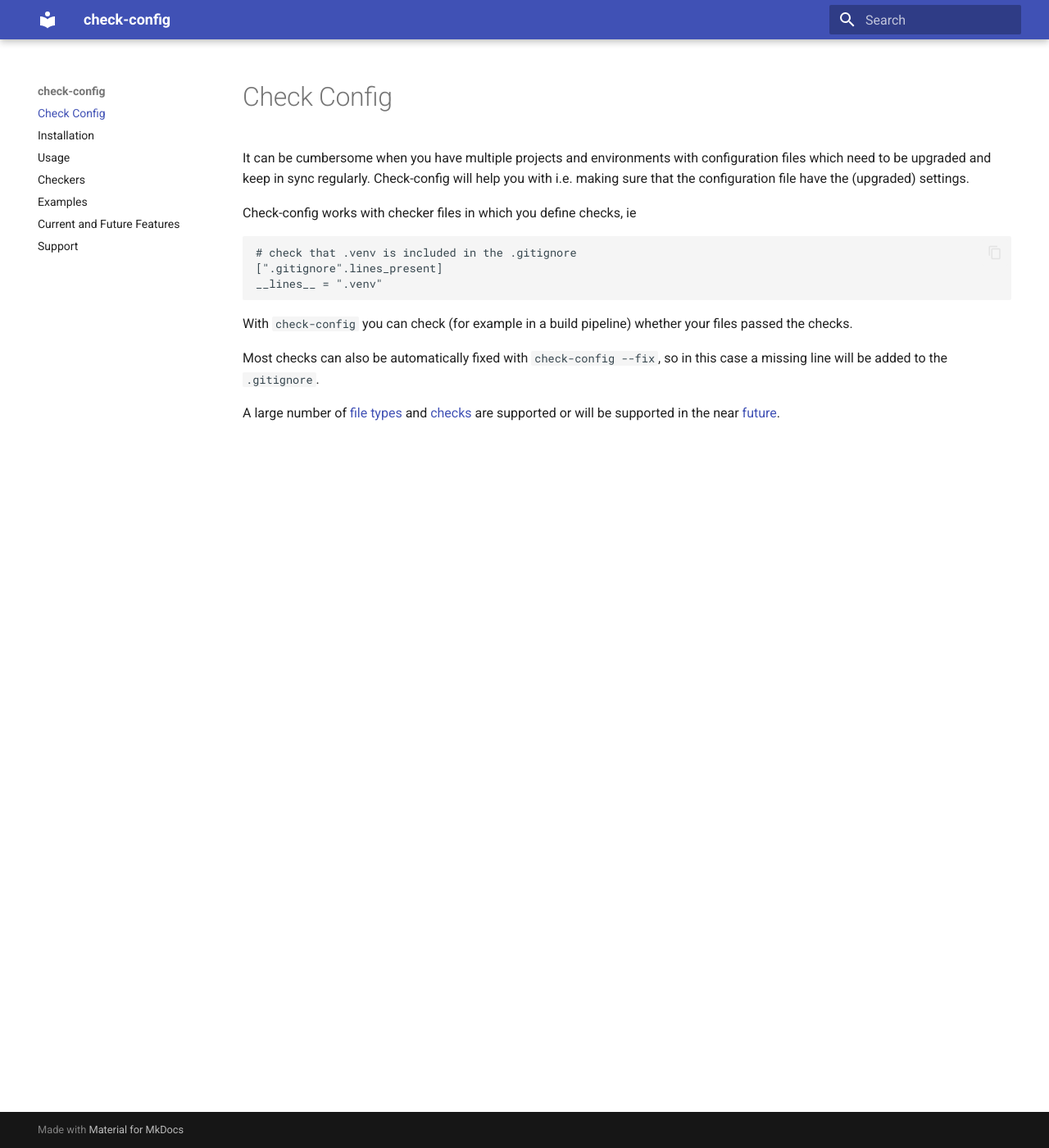
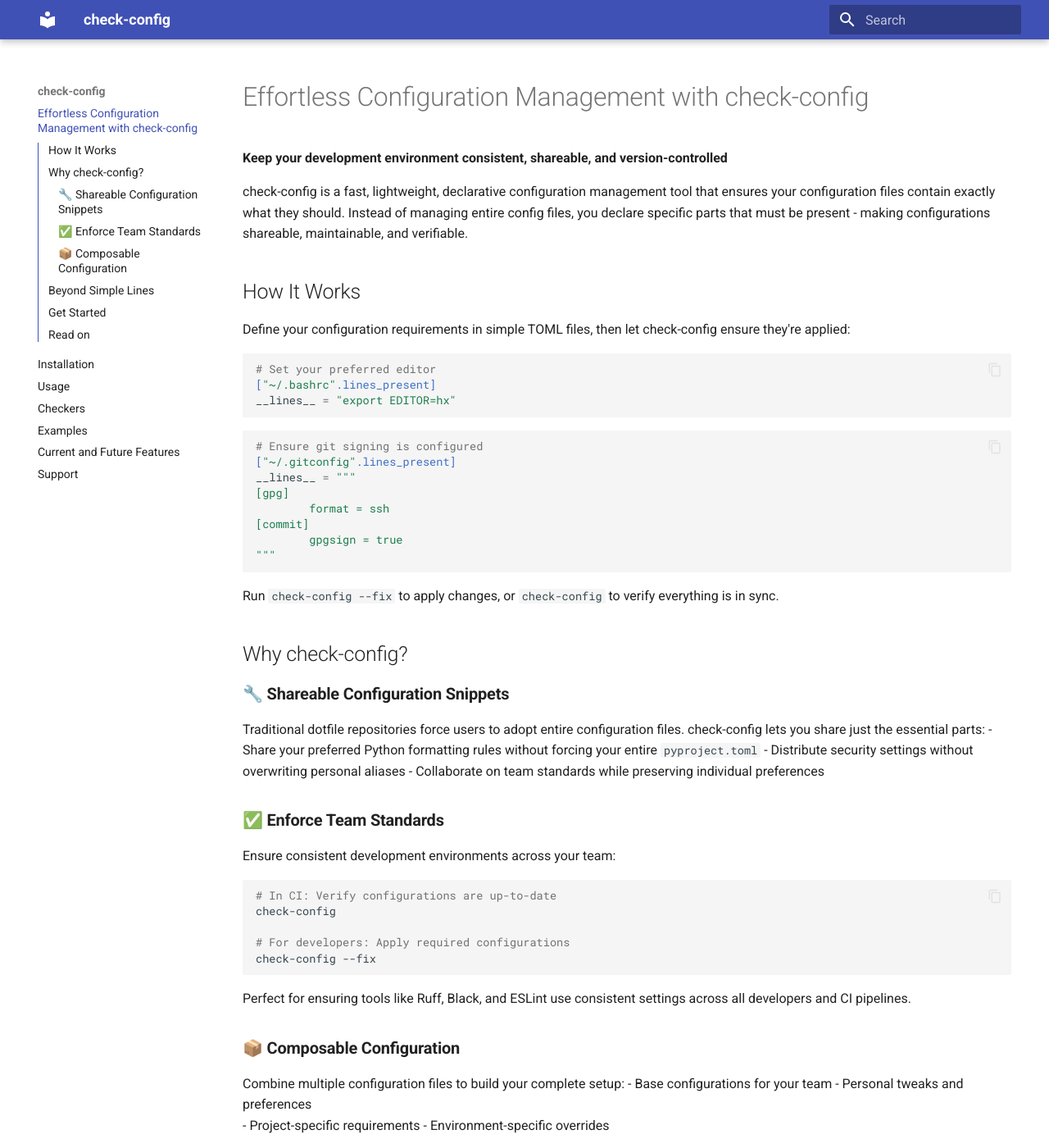
Before and after one commit to mrijken/check-config, an MkDocs documentation site: the page built from docs/index.md, in a window 1280 px wide and 1400 px high. Shown: the whole window at 82% size. Built offline with MkDocs 1.6.1 and Material for MkDocs 9.7.7, drawn with Linux system fonts in a browser that asks for light colours; some of the changed text lies outside the part shown.

````diff
--- a/Cargo.toml
+++ b/Cargo.toml
@@ -1,6 +1,6 @@
 [package]
 name = "check-config"
-version = "0.8.3"
+version = "0.8.4"
 edition = "2024"
 license = "MIT"
 homepage = "https://pypi.org/project/check-config/"
--- a/docs/index.md
+++ b/docs/index.md
@@ -1,21 +1,94 @@
-# Check Config
+# Effortless Configuration Management with check-config
 
-It can be cumbersome when you have multiple projects and environments with configuration files which need to be
-upgraded and keep in sync regularly. Check-config will help you with i.e. making sure that the configuration
-file have the (upgraded) settings.
+**Keep your development environment consistent, shareable, and version-controlled**
 
-Check-config works with checker files in which you define checks, ie
+check-config is a fast, lightweight, declarative configuration management tool that ensures your configuration files
+contain exactly what they should. Instead of managing entire config files,
+you declare specific parts that must be present - making configurations shareable, maintainable, and verifiable.
 
-```check_config.toml
-# check that .venv is included in the .gitignore
-[".gitignore".lines_present]
-__lines__ = ".venv"
+## How It Works
+
+Define your configuration requirements in simple TOML files, then let check-config ensure they're applied:
+
+```toml
+# Set your preferred editor
+["~/.bashrc".lines_present]
+__lines__ = "export EDITOR=hx"
 ```
 
-With `check-config` you can check (for example in a build pipeline) whether your files passed the checks.
+```toml
+# Ensure git signing is configured
+["~/.gitconfig".lines_present]
+__lines__ = """
+[gpg]
+        format = ssh
+[commit]
+        gpgsign = true
+"""
+```
 
-Most checks can also be automatically fixed with `check-config --fix`, so in this case a missing line will
-be added to the `.gitignore`.
+Run `check-config --fix` to apply changes, or `check-config` to verify everything is in sync.
+
+## Why check-config?
+
+### 🔧 **Shareable Configuration Snippets**
+
+Traditional dotfile repositories force users to adopt entire configuration files. check-config lets you share just the essential parts:
+- Share your preferred Python formatting rules without forcing your entire `pyproject.toml`
+- Distribute security settings without overwriting personal aliases
+- Collaborate on team standards while preserving individual preferences
+
+### ✅ **Enforce Team Standards**
+
+Ensure consistent development environments across your team:
+
+```shell
+# In CI: Verify configurations are up-to-date
+check-config
+
+# For developers: Apply required configurations
+check-config --fix
+```
+
+Perfect for ensuring tools like Ruff, Black, and ESLint use consistent settings across all developers and CI pipelines.
+
+### 📦 **Composable Configuration**
+
+Combine multiple configuration files to build your complete setup:
+- Base configurations for your team
+- Personal tweaks and preferences
+- Project-specific requirements
+- Environment-specific overrides
+
+## Beyond Simple Lines
+
+check-config supports multiple checker types for different configuration needs:
+- **Lines present/absent**: Shell configs, text files
+- **Key-value pairs**: TOML, JSON, YAML files
+- **File existence**: Ensure critical files exist
+- **And more**: See [docs/checkers.md](docs/checkers.md) for all features
+
+## Get Started
+
+Make a `check-config.toml` according your needs:
+
+```toml
+# Set your preferred editor
+["~/.bashrc".lines_present]
+__lines__ = "export EDITOR=hx"
+```
+
+And use it:
+
+```shell
+# Check if configurations match requirements
+check-config
+
+# Apply missing configurations
+check-config --fix
+```
+
+## Read on
 
 A large number of [file types](features/#file-types) and [checks](checkers) are supported or will
 be supported in the near [future](features).
````
Also changed, not shown: CHANGES.md (+4 -0 lines), README.md (+86 -15 lines), docs/usage.md (+1 -1 lines), pyproject.toml (+6 -23 lines), 1 other file.
